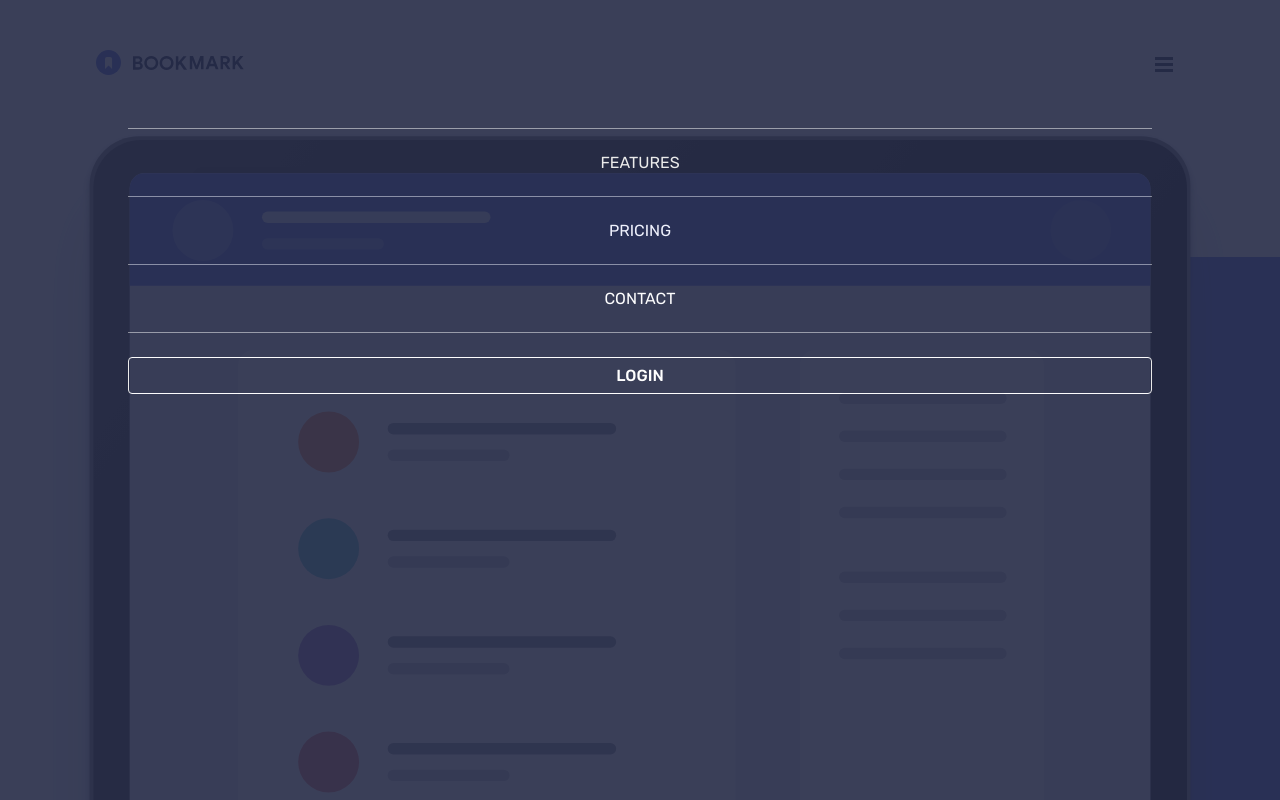
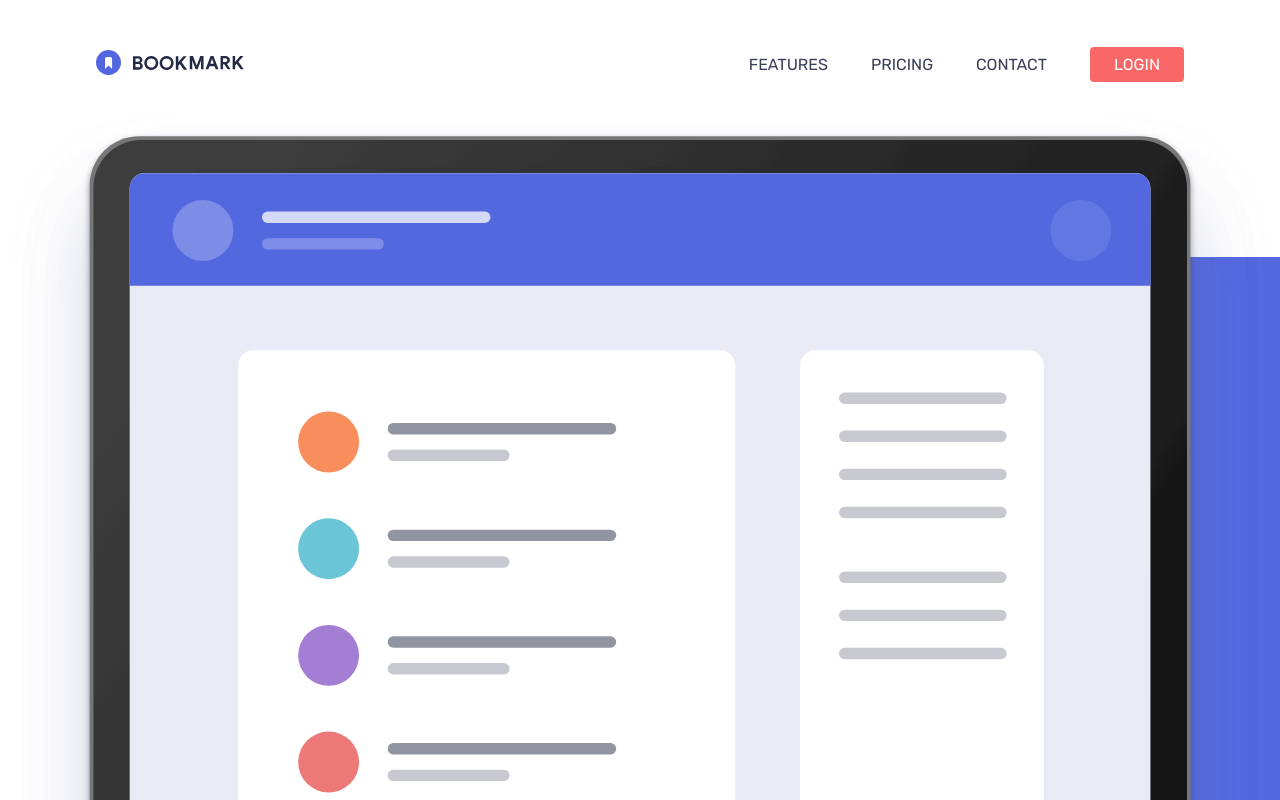
Before and after one commit to HIIfeanyichukwu/bookmark-landing-page, a React (Vite) app: page / in a window 1280 px wide. Shown: the top 800 px of the page. Built offline with nearby package versions, Linux system fonts and the light colour scheme.

Commit message:
navigation for desktop done

```diff
--- a/src/App.css
+++ b/src/App.css
@@ -21,3 +21,9 @@ h1, h2, h3 {
 footer {
   background-color: hsl(229, 31%, 21%);
 }
+
+@media (min-width: 1440px) {
+  .container {
+    inline-size: 80%;
+  }
+}
--- a/src/Components/MainSections/Section1.tsx
+++ b/src/Components/MainSections/Section1.tsx
@@ -6,7 +6,6 @@ const Content = styled.div`
     display: flex;
     flex-direction: column;
     margin-block-end: 8rem;
-    /* position: relative; */
 `
 
 const Article = styled.article`
@@ -28,7 +27,6 @@ const Figure = styled.div`
     display: flex;
     justify-content: center;
     min-block-size: 277px;
-    /* overflow: hidden; */
     position: relative;
 `
 
@@ -56,7 +54,9 @@ const Pattern = styled.div`
 const CTA = styled.div`
     //CTA call to action button containers
     display: flex;
-    justify-content: space-between;
+    gap: 1rem;
+    flex-wrap: wrap;
+    justify-content: center;
 `
 
 export default function Section1() {
--- a/src/Components/Navbar.tsx
+++ b/src/Components/Navbar.tsx
@@ -6,7 +6,6 @@ import twitter from '/images/icon-twitter.svg'
 import hamburger from '/images/icon-hamburger.svg'
 import close from '/images/icon-close.svg'
 
-type Props = {}
 
 const Logo = styled.div`
 
@@ -43,6 +42,40 @@ const NavList = styled.ul`
             font-weight: 500;
         }
     }
+
+
+    @media (min-width: 1024px) {
+        display: flex;
+        align-items: center;
+        justify-content: space-between;
+        li {
+            border: none;
+            padding: 0;
+
+            a {
+                color: hsl(229, 31%, 21%);
+                display: block;
+                inline-size: 100%;
+                block-size: 100%;
+            }
+
+            a.login {
+                background-color: hsl(0, 94%, 66%);
+                display: block;
+                border: none;
+                font-weight: 400;
+                color: #fff;
+                padding-inline: 1.5rem;
+                padding-block: .5rem;
+            }
+        }
+    }
+
+    /* @media (min-width: 1440px) {
+        display: flex;
+        align-items: center;
+        justify-content: space-between;
+    } */
 `
 
 const Socials = styled.div`
@@ -97,10 +130,22 @@ const Menu = styled.div`
     }
 
     @media (min-width: 1024px) {
+        flex-basis: 40%;
+
         .navigation {
             display: block;
+            background-color: transparent;
+            padding: 0;
+            position: static;
         }
     }
+
+    /* @media (min-width: 1440px) {
+
+        .navigation {
+            position: static;
+        }
+    } */
 `
 
 const MenuBtn = styled.button`
@@ -130,11 +175,19 @@ const MenuBtn = styled.button`
         /* left: 5%; */
 
     }
+
+    @media (min-width: 1024px) {
+        display: none;
+    }
+
+    @media (min-width: 1440px) {
+        display: none;
+    }
 `
 
 type E = React.MouseEvent<HTMLButtonElement, MouseEvent>
 
-export default function Navbar({}: Props) {
+export default function Navbar() {
 
     const handleClick = (e: E) => {
         const target = e.target as HTMLElement;
--- a/src/Components/components.tsx
+++ b/src/Components/components.tsx
@@ -25,7 +25,6 @@ export const Button = styled.button`
     font-weight: bold;
     font-size: .95rem;
     box-shadow: 0px 5px 10px rgba(0, 0, 0, 0.2);
-    /* filter: drop-shadow(0px 5px 10px rgba(0, 0, 0, 0.2)); */
     border-radius: 8px;
 
     &.blue {
```
Also changed, not shown: index.html (+0 -106 lines).
